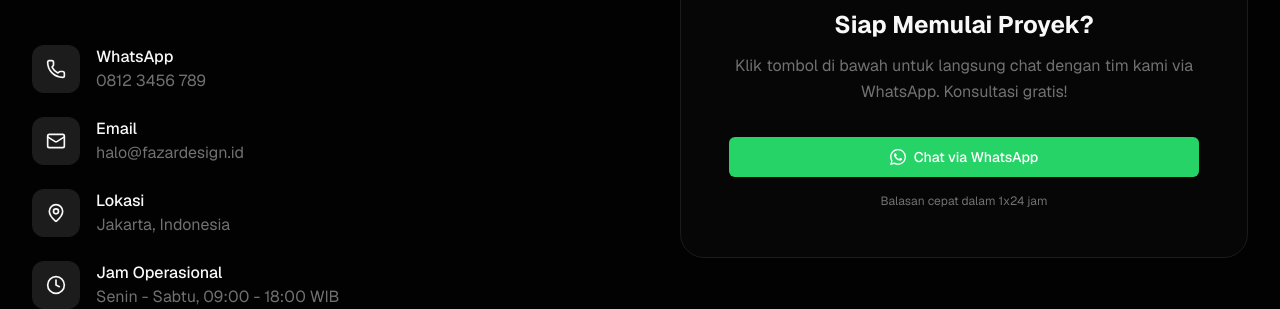
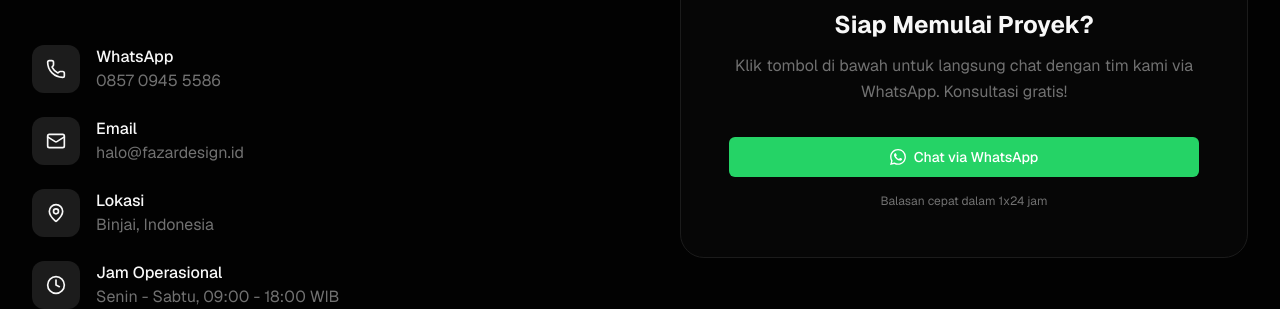
Before and after one commit to soragpt007-jpg/fazarnstdesign, a Next.js app: page / in a window 1280 px wide. Shown: the part 2155-2464 px from the top of the page. Built offline with nearby package versions, Linux system fonts and the light colour scheme.

Commit message:
Update contact-section.tsx

```diff
--- a/components/contact-section.tsx
+++ b/components/contact-section.tsx
@@ -27,12 +27,12 @@ export function ContactSection() {
                 <div>
                   <p className="font-medium">WhatsApp</p>
                   <a
-                    href="https://wa.me/628123456789"
+                    href="https://wa.me/6285709455586"
                     target="_blank"
                     rel="noopener noreferrer"
                     className="text-muted-foreground hover:text-primary transition-colors"
                   >
-                    0812 3456 789
+                    0857 0945 5586
                   </a>
                 </div>
               </div>
@@ -58,7 +58,7 @@ export function ContactSection() {
                 </div>
                 <div>
                   <p className="font-medium">Lokasi</p>
-                  <p className="text-muted-foreground">Jakarta, Indonesia</p>
+                  <p className="text-muted-foreground">Binjai, Indonesia</p>
                 </div>
               </div>
 
@@ -91,7 +91,7 @@ export function ContactSection() {
                   className="w-full bg-[#25D366] hover:bg-[#20BD5A] text-white gap-2"
                 >
                   <a
-                    href="https://wa.me/628123456789?text=Halo,%20saya%20tertarik%20dengan%20jasa%20desain%20grafis%20dan%20ingin%20berkonsultasi"
+                    href="https://wa.me/6285709455586xt=Halo,%20saya%20tertarik%20dengan%20jasa%20desain%20grafis%20dan%20ingin%20berkonsultasi"
                     target="_blank"
                     rel="noopener noreferrer"
                   >
```
